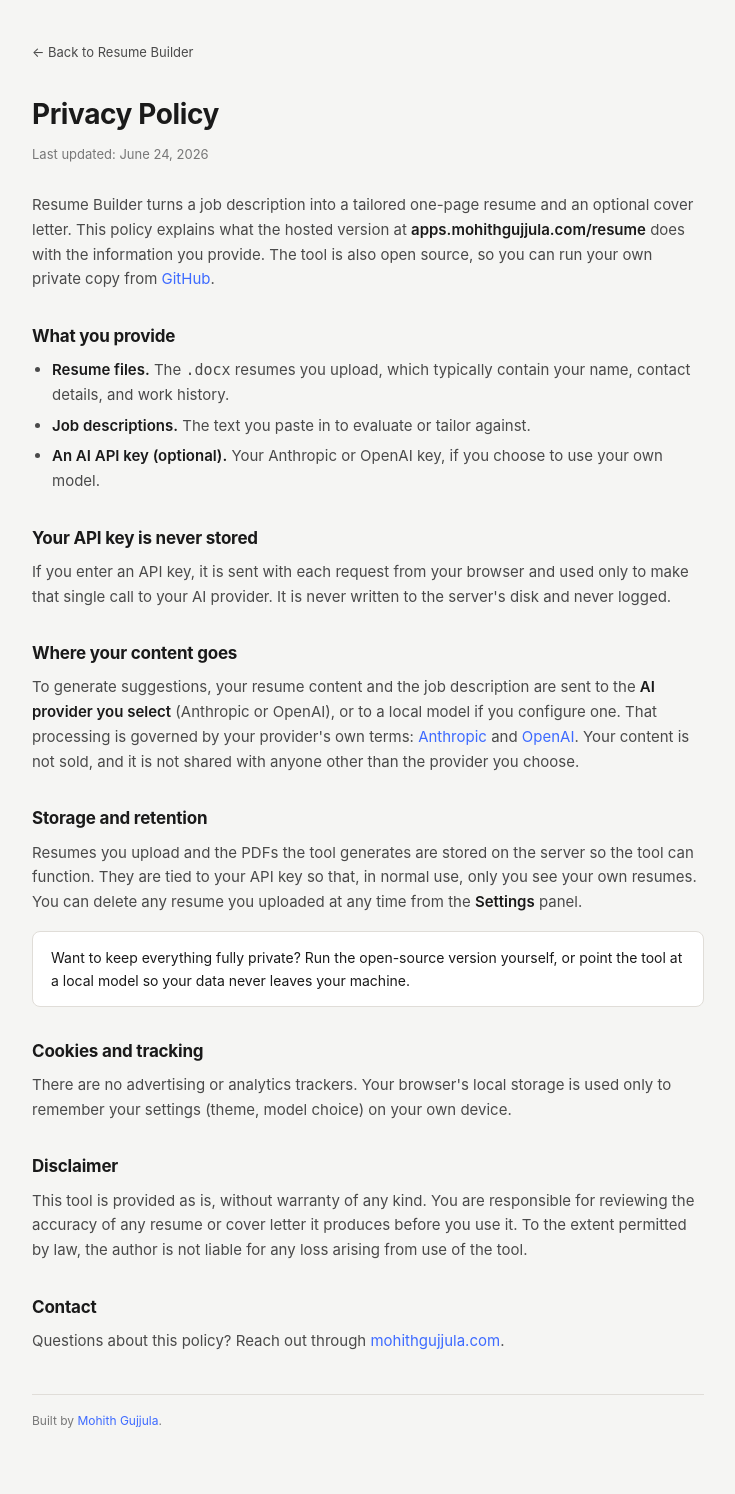
After one commit to auto-mo/resume-builder, a Flask app: page /privacy in a window 1280 px wide. The commit adds this page. Shown: the whole page, without its empty margins (272-1007 px from the left). Run offline with Flask 3, Linux system fonts and the light colour scheme; some libraries are stand-ins or nearby versions.

Commit message:
Privacy page, unguessable PDF download names, retention sweep, Haiku 5.5 default
Generated PDFs get a random token in their on-disk name and are saved under the clean name.
New /privacy page and footer, a GitHub link in the header, cleanup.py to delete old PDFs,
and Claude Haiku 5.5 as the default fast model (thinking disabled).

Co-Authored-By: Claude Opus 5.5 <noreply@anthropic.com>

```diff
--- a/app.py
+++ b/app.py
@@ -50,7 +50,7 @@ PROVIDER_MODELS = {
     "anthropic": [
         {"id": "claude-opus-4-8",           "label": "Claude Opus 4.8 (most capable)"},
         {"id": "claude-sonnet-4-6",         "label": "Claude Sonnet 4.6 (recommended)"},
-        {"id": "claude-haiku-4-5-20251001", "label": "Claude Haiku 4.5 (fastest)"},
+        {"id": "claude-haiku-5-5",         "label": "Claude Haiku 5.5 (fastest)"},
     ],
     "openai": [
         {"id": "gpt-4o",       "label": "GPT-4o (recommended)"},
@@ -83,9 +83,13 @@ def ai_call(provider: str, model: str, system: str, user: str, api_key: str,
     """
     if provider == "anthropic":
         client = anthropic.Anthropic(api_key=api_key)
+        # Haiku 5.5 thinks by default and its reply can open with a thinking
+        # block; with thinking off it answers directly, as Haiku 4.5 did (2026-10-09).
+        extra = {"thinking": {"type": "disabled"}} if model.startswith("claude-haiku-5") else None
         response = client.messages.create(
             model=model,
             max_tokens=2048,
+            extra_body=extra,
             messages=[{
                 "role": "user",
                 "content": [
@@ -94,7 +98,7 @@ def ai_call(provider: str, model: str, system: str, user: str, api_key: str,
                 ],
             }],
         )
-        return response.content[0].text
+        return "".join(b.text for b in response.content if b.type == "text")
     else:
         # openai and local both speak the OpenAI Chat Completions API.
         client = openai.OpenAI(api_key=api_key or "not-needed", base_url=base_url or None)
@@ -419,11 +423,28 @@ def index():
     return render_template("index.html")
 
 
+@app.route("/privacy")
+def privacy():
+    return render_template("privacy.html")
+
+
+# Generated PDFs carry an unguessable "__<16 hex>" token before .pdf (see
+# resume_maker.build_pdf). Stripping it restores the clean name the user saves as.
+_TOKEN_RE = re.compile(r'__[0-9a-f]{16}(?=\.pdf$)')
+
+
+def _clean_download_name(filename: str) -> str:
+    return _TOKEN_RE.sub('', filename)
+
+
 @app.route("/download/<filename>")
 def download(filename):
-    if not re.match(r'^[\w][\w_-]{0,80}\.pdf$', filename):
+    if not re.match(r'^[\w][\w_-]{0,96}\.pdf$', filename):
         return jsonify({"error": "invalid filename"}), 400
-    return send_from_directory(app.config["OUTPUT_DIR"], filename, as_attachment=True)
+    return send_from_directory(
+        app.config["OUTPUT_DIR"], filename,
+        as_attachment=True, download_name=_clean_download_name(filename),
+    )
 
 
 @app.route("/api/key-status")
@@ -555,7 +576,7 @@ def upload_resume():
     nickname = request.form.get("nickname", "").strip()
     description = request.form.get("description", "").strip()
     creds = resolve_credentials(request.form.get("api_key", ""), request.form.get("base_url", ""))
-    summary_model = request.form.get("summary_model", "claude-haiku-4-5-20251001").strip()
+    summary_model = request.form.get("summary_model", "claude-haiku-5-5").strip()
 
     if not nickname:
         return jsonify({"error": "nickname is required"}), 400
@@ -672,7 +693,7 @@ def evaluate():
     jd_text = body.get("jd_text", "").strip()
     creds = resolve_credentials(get_api_key(body), body.get("base_url", ""))
     eval_model  = body.get("eval_model",  "claude-sonnet-4-6").strip()
-    edit_model  = body.get("edit_model",  "claude-haiku-4-5-20251001").strip()
+    edit_model  = body.get("edit_model",  "claude-haiku-5-5").strip()
     deviation   = float(body.get("deviation", 0.3))
     resume_id   = body.get("resume_id", "").strip() or None  # explicit override
 
@@ -828,6 +849,7 @@ def generate():
 
         return jsonify({
             "filename": filename,
+            "download_name": _clean_download_name(filename),
             "resume_id": resume_id,
             "nickname": record["meta"]["nickname"],
             "edits_applied": len(approved_edits),
@@ -874,7 +896,7 @@ def cover_letter():
     body = request.get_json(force=True)
     jd_text   = body.get("jd_text", "").strip()
     creds     = resolve_credentials(get_api_key(body), body.get("base_url", ""))
-    model     = body.get("model", "claude-haiku-4-5-20251001").strip()
+    model     = body.get("model", "claude-haiku-5-5").strip()
     resume_id = body.get("resume_id", "").strip() or None
 
     if not jd_text:
--- a/resume_maker.py
+++ b/resume_maker.py
@@ -19,6 +19,7 @@ Standalone test:
 import os
 import re
 import json
+import secrets
 import asyncio
 import argparse
 import datetime
@@ -396,7 +397,12 @@ def build_pdf(parsed: dict, roles_override: list = None, settings: dict = None,
     """
     Build PDF from parsed resume data.
     Returns (filename, error, warnings).
-    Filename: CandidateName_TargetCompany_YYYY-MM-DD.pdf (or nickname if no company).
+
+    The on-disk filename is CandidateName_TargetCompany_YYYY-MM-DD__<token>.pdf,
+    where <token> is an unguessable random suffix. This is a security boundary:
+    the /download route is unauthenticated, so a deterministic filename would let
+    anyone enumerate and download other users' resumes by guessing name+company+date.
+    The download route strips the token to restore the clean saved filename.
     Pass custom_filename (without .pdf) to override the generated stem.
     """
     import datetime
@@ -410,7 +416,9 @@ def build_pdf(parsed: dict, roles_override: list = None, settings: dict = None,
     else:
         company_slug = _safe_slug(target_company or nickname or parsed.get("version", ""))
         stem = f"{name_slug}_{company_slug}_{date_str}" if company_slug else f"{name_slug}_{date_str}"
-    filename = f"{stem}.pdf"
+    # 16 hex chars (64 bits) of entropy makes the download URL unguessable.
+    token = secrets.token_hex(8)
+    filename = f"{stem}__{token}.pdf"
     output_path = os.path.join(OUTPUT_DIR, filename)
 
     html = render_html(parsed, roles_override, settings)
--- /dev/null
+++ b/templates/privacy.html
@@ -0,0 +1,123 @@
+<!DOCTYPE html>
+<html lang="en" data-theme="light">
+<head>
+  <meta charset="UTF-8">
+  <meta name="viewport" content="width=device-width, initial-scale=1.0">
+  <base href="/resume/">
+  <title>Privacy Policy · Resume Builder</title>
+  <style>
+    :root {
+      --bg: #f5f5f3; --surface: #ffffff; --border: #e0ddd8;
+      --text: #1a1a1a; --text-2: #4a4a4a; --text-muted: #777777;
+      --accent: #3d6aff; --accent-hover: #2a54e8; --radius: 8px;
+    }
+    @media (prefers-color-scheme: dark) {
+      :root {
+        --bg: #111111; --surface: #1c1c1c; --border: #333333;
+        --text: #e8e8e8; --text-2: #bbbbbb; --text-muted: #777777;
+        --accent: #5a7fff; --accent-hover: #7090ff;
+      }
+    }
+    *, *::before, *::after { box-sizing: border-box; margin: 0; padding: 0; }
+    body {
+      font-family: -apple-system, BlinkMacSystemFont, "Segoe UI", system-ui, sans-serif;
+      background: var(--bg); color: var(--text);
+      font-size: 15px; line-height: 1.65;
+    }
+    a { color: var(--accent); text-decoration: none; }
+    a:hover { text-decoration: underline; }
+    .wrap { max-width: 720px; margin: 0 auto; padding: 40px 24px 64px; }
+    .back { display: inline-block; font-size: 13px; color: var(--text-2); margin-bottom: 28px; }
+    h1 { font-size: 28px; letter-spacing: -0.4px; margin-bottom: 6px; }
+    .updated { font-size: 13px; color: var(--text-muted); margin-bottom: 28px; }
+    h2 { font-size: 17px; margin: 30px 0 8px; letter-spacing: -0.2px; }
+    p { color: var(--text-2); margin-bottom: 12px; }
+    ul { color: var(--text-2); margin: 0 0 12px 20px; }
+    li { margin-bottom: 6px; }
+    strong { color: var(--text); font-weight: 600; }
+    .card {
+      background: var(--surface); border: 1px solid var(--border);
+      border-radius: var(--radius); padding: 14px 18px; margin: 16px 0;
+      font-size: 14px;
+    }
+    footer {
+      margin-top: 40px; padding-top: 16px; border-top: 1px solid var(--border);
+      font-size: 12px; color: var(--text-muted);
+    }
+  </style>
+</head>
+<body>
+  <div class="wrap">
+    <a class="back" href=".">&larr; Back to Resume Builder</a>
+    <h1>Privacy Policy</h1>
+    <div class="updated">Last updated: June 24, 2026</div>
+
+    <p>
+      Resume Builder turns a job description into a tailored one-page resume and an
+      optional cover letter. This policy explains what the hosted version at
+      <strong>apps.mohithgujjula.com/resume</strong> does with the information you provide.
+      The tool is also open source, so you can run your own private copy from
+      <a href="https://github.com/auto-mo/resume-builder" target="_blank" rel="noopener">GitHub</a>.
+    </p>
+
+    <h2>What you provide</h2>
+    <ul>
+      <li><strong>Resume files.</strong> The <code>.docx</code> resumes you upload, which typically
+        contain your name, contact details, and work history.</li>
+      <li><strong>Job descriptions.</strong> The text you paste in to evaluate or tailor against.</li>
+      <li><strong>An AI API key (optional).</strong> Your Anthropic or OpenAI key, if you choose to
+        use your own model.</li>
+    </ul>
+
+    <h2>Your API key is never stored</h2>
+    <p>
+      If you enter an API key, it is sent with each request from your browser and used only to make
+      that single call to your AI provider. It is never written to the server's disk and never logged.
+    </p>
+
+    <h2>Where your content goes</h2>
+    <p>
+      To generate suggestions, your resume content and the job description are sent to the
+      <strong>AI provider you select</strong> (Anthropic or OpenAI), or to a local model if you
+      configure one. That processing is governed by your provider's own terms:
+      <a href="https://www.anthropic.com/legal/privacy" target="_blank" rel="noopener">Anthropic</a> and
+      <a href="https://openai.com/policies/privacy-policy" target="_blank" rel="noopener">OpenAI</a>.
+      Your content is not sold, and it is not shared with anyone other than the provider you choose.
+    </p>
+
+    <h2>Storage and retention</h2>
+    <p>
+      Resumes you upload and the PDFs the tool generates are stored on the server so the tool can
+      function. They are tied to your API key so that, in normal use, only you see your own resumes.
+      You can delete any resume you uploaded at any time from the <strong>Settings</strong> panel.
+    </p>
+    <div class="card">
+      Want to keep everything fully private? Run the open-source version yourself, or point the tool
+      at a local model so your data never leaves your machine.
+    </div>
+
+    <h2>Cookies and tracking</h2>
+    <p>
+      There are no advertising or analytics trackers. Your browser's local storage is used only to
+      remember your settings (theme, model choice) on your own device.
+    </p>
+
+    <h2>Disclaimer</h2>
+    <p>
+      This tool is provided as is, without warranty of any kind. You are responsible for reviewing
+      the accuracy of any resume or cover letter it produces before you use it. To the extent
+      permitted by law, the author is not liable for any loss arising from use of the tool.
+    </p>
+
+    <h2>Contact</h2>
+    <p>
+      Questions about this policy? Reach out through
+      <a href="https://mohithgujjula.com" target="_blank" rel="noopener">mohithgujjula.com</a>.
+    </p>
+
+    <footer>
+      Built by <a href="https://mohithgujjula.com" target="_blank" rel="noopener">Mohith Gujjula</a>.
+    </footer>
+  </div>
+</body>
+</html>
```
Also changed, not shown: cleanup.py (added, +37 -0 lines), templates/index.html (+29 -3 lines), 1 other file.
